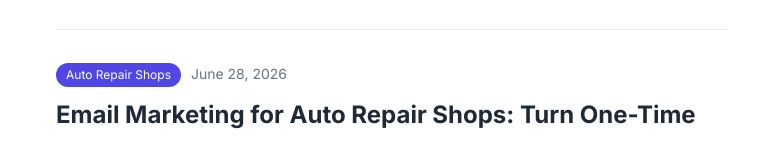
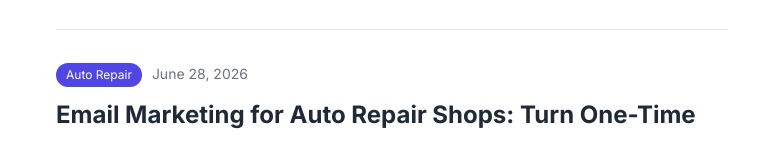
Before and after one commit to enoch-mike/InboxLocal, a plain HTML site: page blog/index.html in a window 1280 px wide. Shown: the part 757-900 px from the top of the page, without its empty margins (248-1031 px from the left). Drawn offline with Linux system fonts and the light colour scheme.

Commit message:
style: fix Auto Repair tag in blog index

```diff
--- a/blog/index.html
+++ b/blog/index.html
@@ -84,7 +84,7 @@
     </div>
 
     <div class="post">
-      <div class="post-meta"><span class="tag">Auto Repair Shops</span> June 28, 2026</div>
+      <div class="post-meta"><span class="tag">Auto Repair</span> June 28, 2026</div>
       <h2><a href="/blog/email-marketing-for-auto-repair.html">Email Marketing for Auto Repair Shops: Turn One-Time Customers into Regulars</a></h2>
       <p>Proven email marketing strategies for auto repair shops. Learn how to increase oil change bookings, promote seasonal maintenance, and turn one-time customers into regulars with monthly newsletters.</p>
     </div>
```
